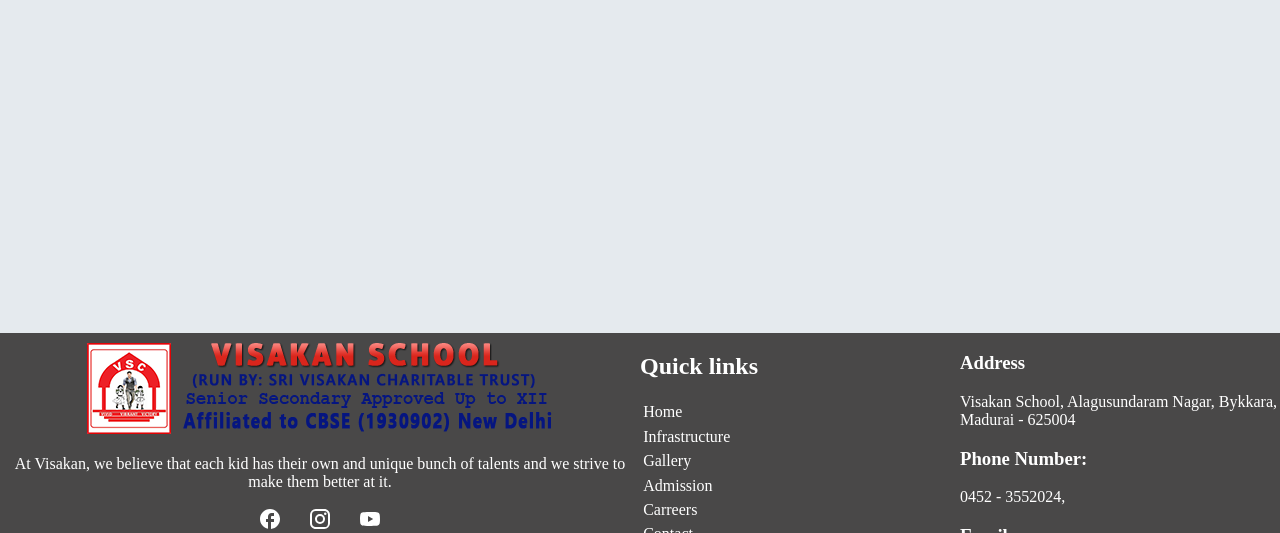
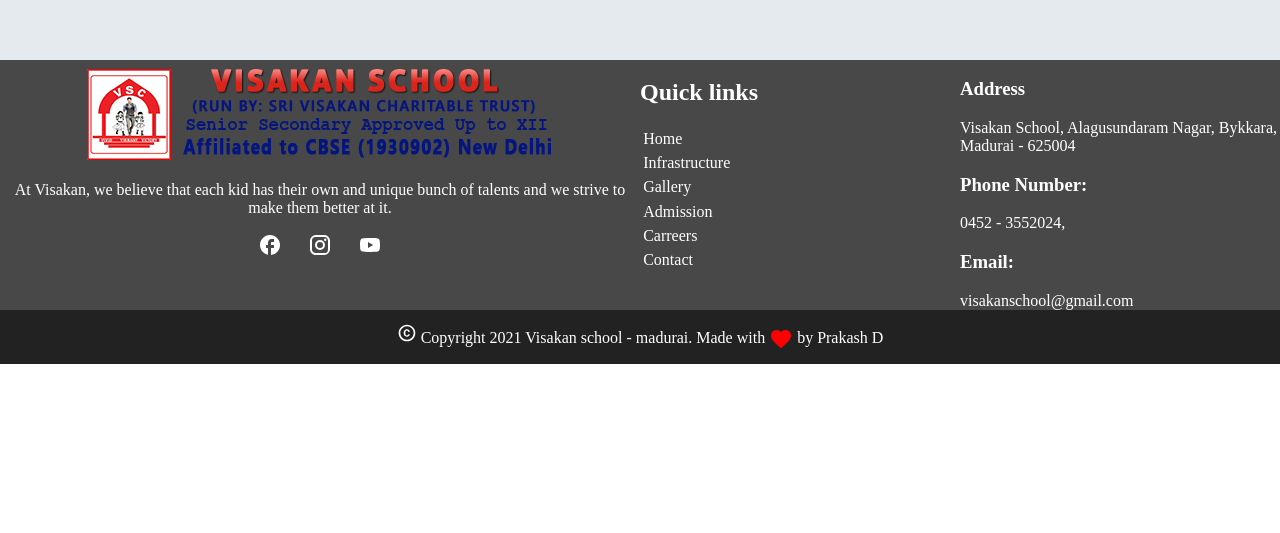
Before and after one commit to visakancbse/school-website, a React (Create React App) app: page /seniorsecondary in a window 1280 px wide. Shown: the part 1261-1794 px from the top of the page. After the commit the page ends 1625 px from the top, so only its background shows below. Built offline with nearby package versions, Linux system fonts and the light colour scheme.

Commit message:
Update SeniorSecondary.js

```diff
--- a/src/components/Education/SeniorSecondary.js
+++ b/src/components/Education/SeniorSecondary.js
@@ -21,7 +21,7 @@
         <p style={{ fontStyle: "italic" }}>
           We offer three major streams after Grade X to pursue in Grade XI and
           XII at our campus. Students can choose between, Science Commerce
-          Humanities/Arts
+
         </p>
         <h1>Science Stream</h1>
         <p style={{ fontStyle: "italic" }}>
@@ -80,16 +80,14 @@
         <ul style={{ fontStyle: "italic" }}>
           <li>Accountancy</li>
           <li>Economics</li>
-          <li>Business</li>
-          <li>Studies</li>
+          <li>Business Studies</li>
           <li>an Elective Subject</li>
         </ul>
         <p style={{ fontStyle: "italic" }}>
           English is compulsory. Elective subjects are
         </p>
         <ul style={{ fontStyle: "italic" }}>
-          <li>Mathematics</li>
-          <li>Informatics</li>
+          <li>Mathematics,Informatics</li>
           <li>Practices</li>
           <li>Business Communication</li>
           <li>Finance</li>
@@ -107,22 +105,7 @@
           inclination towards mathematics and analytics, you should prefer
           taking up commerce field.
         </p>
-        <h1>Humanities - Arts Stream</h1>
-        <p style={{ fontStyle: "italic" }}>This stream offers</p>
-        <ul style={{ fontStyle: "italic" }}>
-          <li>Business Studies</li>
-          <li>Fashion studies</li>
-          <li>Beauty and wellness</li>
-          <li>Textile designing</li>
-        </ul>
 
-        <p style={{ fontStyle: "italic" }}>
-          Textile designing with English opening opportunities for creativity
-          and innovation in this phase of learning. This skill set stream helps
-          in creating clothes and lifestyle accessories, creating designs for
-          knitted, woven, printed fabrics or surface ornamented fabrics and the
-          likes.
-        </p>
       </div>
     </div>
   );
```
